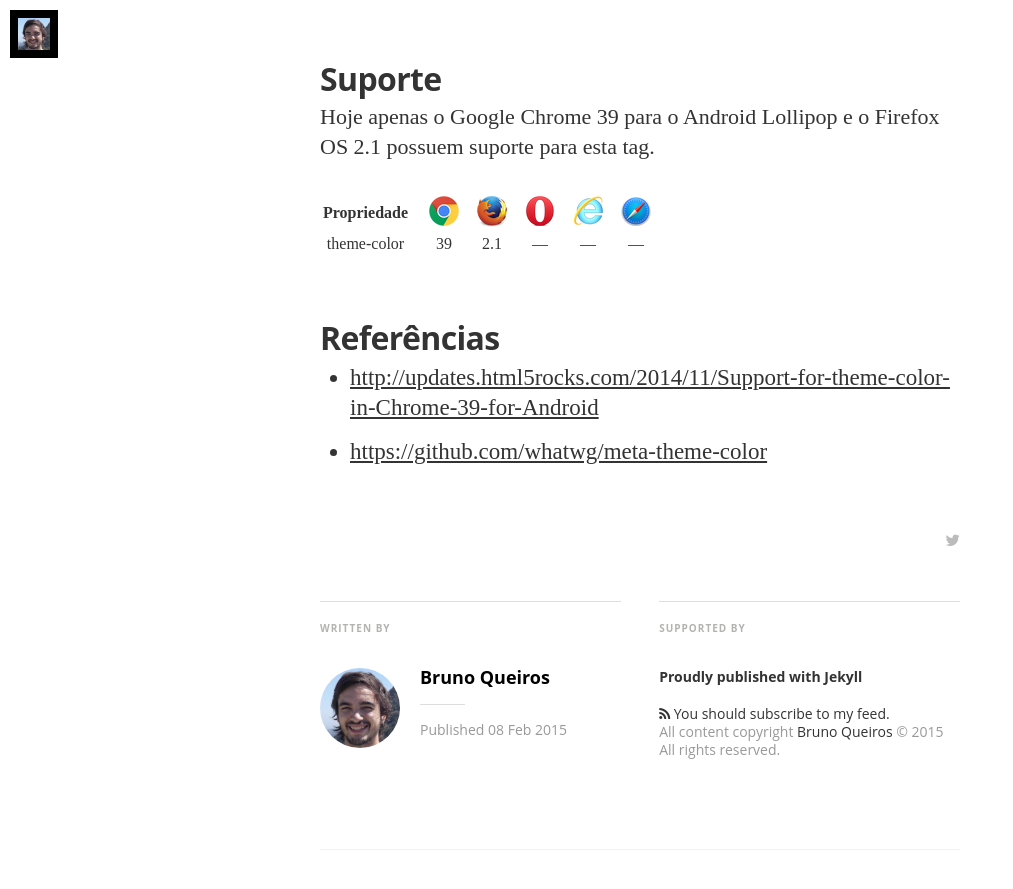
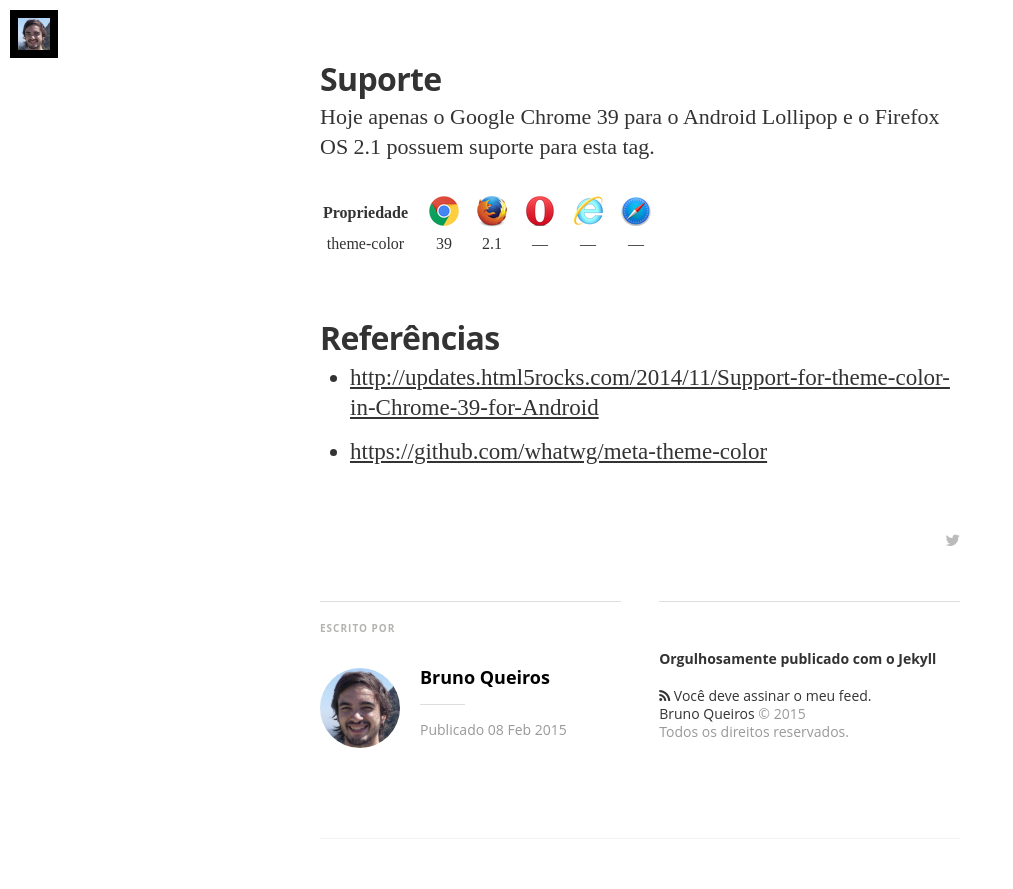
Before and after one commit to brunoqueiros/brunoqueiros.com.br, a Jekyll site: the page built from _posts/2015-02-08-alterando-a-cor-da-barra-de-navegacao.markdown, in a window 1280 px wide and 900 px high, scrolled down 2668 px. Shown: the top 889 px of the window, without its empty margins (0-1013 px from the left). Built offline with Jekyll 4.4.1, drawn with Linux system fonts in a browser that asks for light colours; nearby versions of some CDN libraries; some web fonts are replaced; Markdown is read by kramdown in place of the engine named in the settings; comment, search, counter and statistics services are not loaded.

Commit message:
traduzido os textos do rodapé do post

```diff
--- a/_layouts/post.html
+++ b/_layouts/post.html
@@ -64,23 +64,23 @@
         </footer>
         <div class="bottom-teaser cf">
           <div class="isLeft">
-            <h5 class="index-headline featured"><span>Written by</span></h5>
+            <h5 class="index-headline featured"><span>Escrito por</span></h5>
             <section class="author">
               <div class="author-image" style="background-image: url({{site.author_image}})">Blog Logo</div>
               <h4>{{ site.author }}</h4>
               <p class="bio">{{author.bio}}</p>
               <hr>
-              <p class="published">Published <time datetime="{{ page.date | date: "%F %R" }}">{{ page.date | date_to_string }}</time></p>
+              <p class="published">Publicado <time datetime="{{ page.date | date: "%F %R" }}">{{ page.date | date_to_string }}</time></p>
             </section>
           </div>
           {{/post}}
           <div class="isRight">
-            <h5 class="index-headline featured"><span>Supported by</span></h5>
+            <h5 class="index-headline featured"><span></span></h5>
             <footer class="site-footer">
-              <section class="poweredby">Proudly published with <a href="http://jekyllrb.com"> Jekyll</a></section>
-              <a class="subscribe" href="{{ "/feed.xml" | prepend: site.baseurl }}"> <span class="tooltip"> <i class="fa fa-rss"></i> You should subscribe to my feed.</span></a>
+              <section class="poweredby">Orgulhosamente publicado com o <a href="http://jekyllrb.com"> Jekyll</a></section>
+              <a class="subscribe" href="{{ "/feed.xml" | prepend: site.baseurl }}"> <span class="tooltip"> <i class="fa fa-rss"></i> Você deve assinar o meu feed.</span></a>
               <div class="inner">
-                <section class="copyright">All content copyright <a href="{{@blog.url}}/">{{site.author}}</a> &copy; {{ site.time | date: '%Y' }}<br>All rights reserved.</section>
+                <section class="copyright"><a href="{{@blog.url}}/">{{site.author}}</a> &copy; {{ site.time | date: '%Y' }}<br>Todos os direitos reservados.</section>
               </div>
             </footer>
           </div>
```
